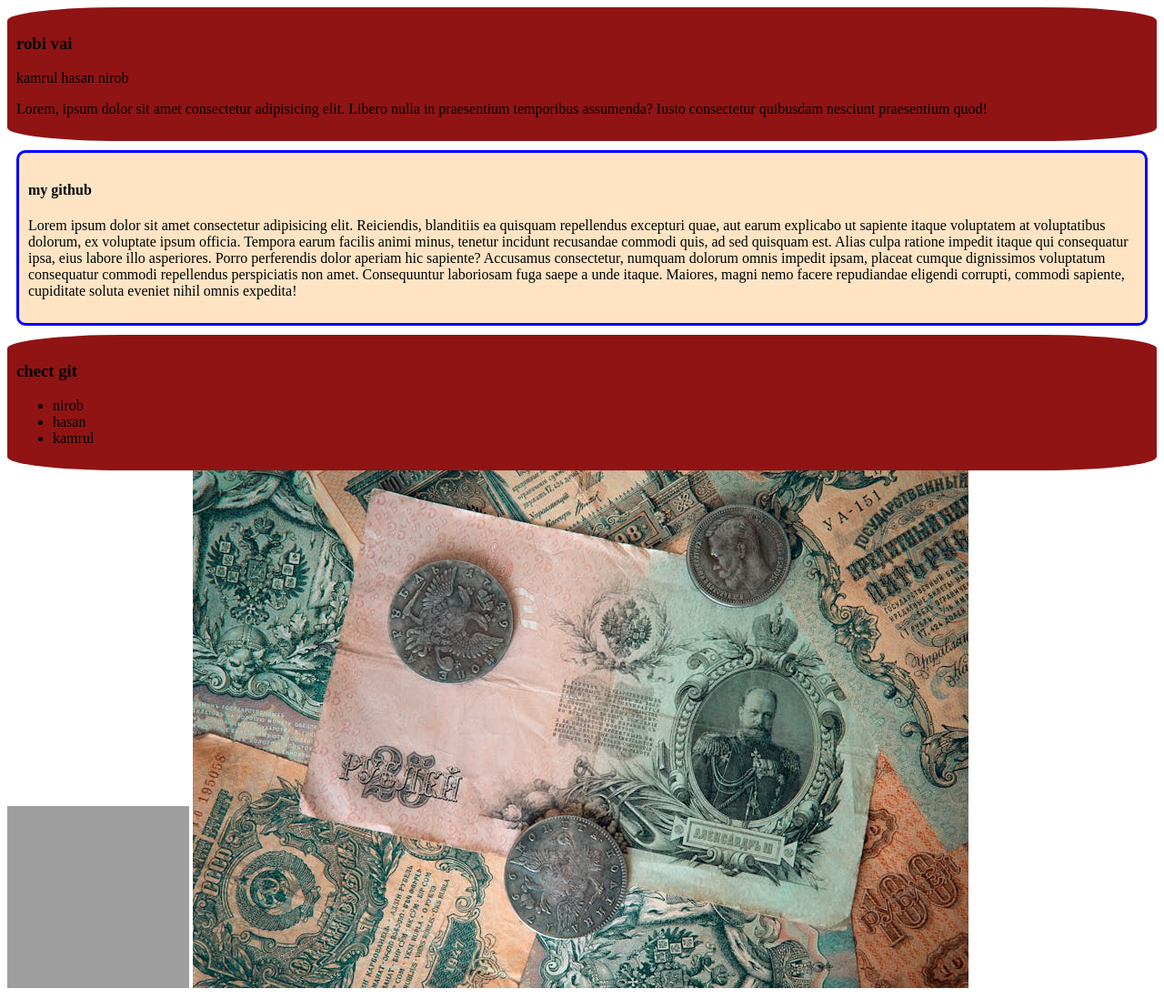
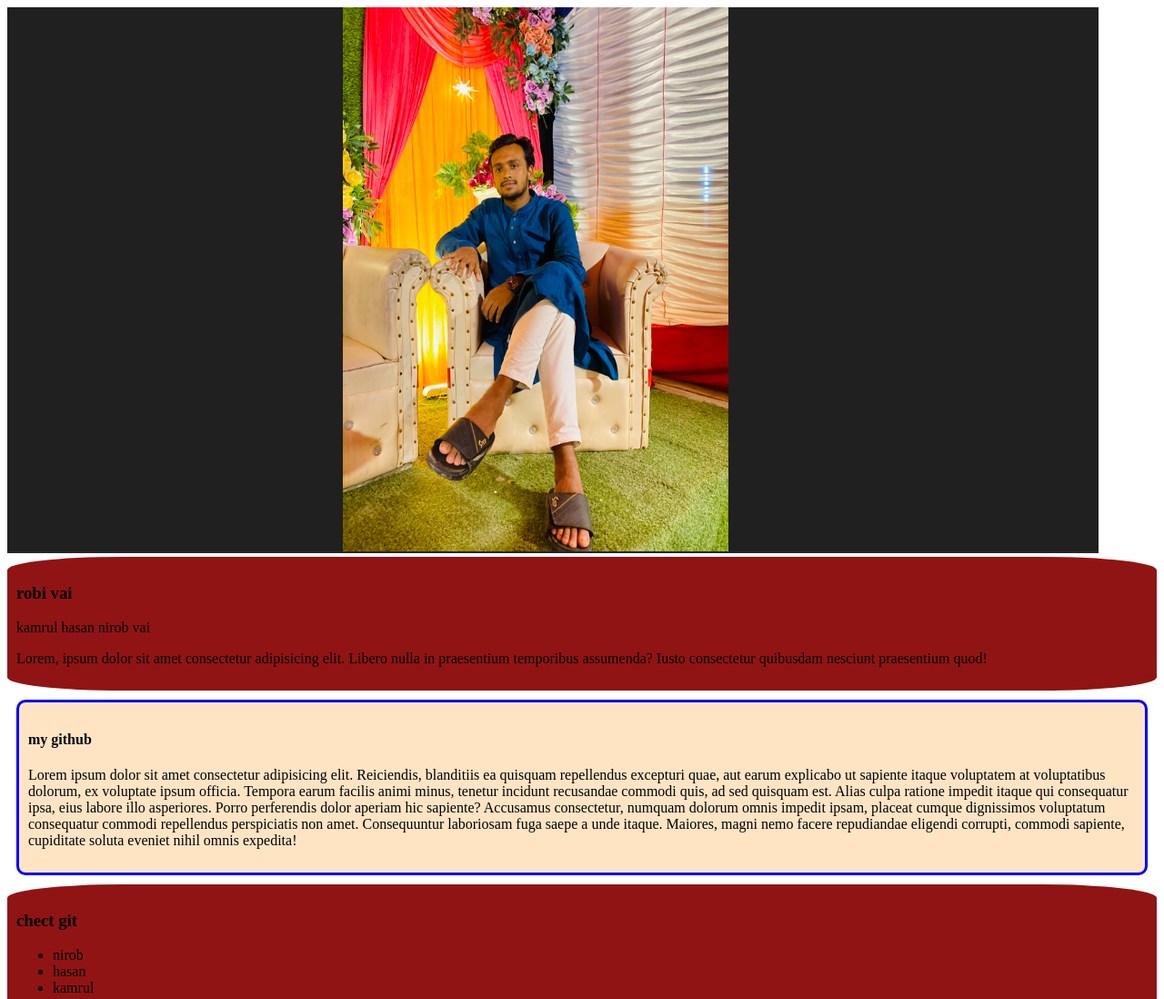
Before and after one commit to hnirob/my-first-github-repo, a plain HTML site: page index.html in a window 1280 px wide. Shown: the top 1098 px of the page at 91% size. Drawn offline with Linux system fonts and the light colour scheme; grey boxes are pictures that could not be loaded.

Commit message:
added the a

```diff
--- a/index.html
+++ b/index.html
@@ -7,9 +7,10 @@
    <link rel="stylesheet" href="style/blog.css">
 </head>
 <body>
+   <a href="images/new images/Screenshot 2024-10-14 212246.png" download="clict here"><img src="images/new images/Screenshot 2024-10-14 212246.png" width="1200px" height="600px"></a>
    <div>
       <h3>robi vai</h3>
-   <p>kamrul hasan nirob</p>
+   <p>kamrul hasan nirob vai </p>
    <p>Lorem, ipsum dolor sit amet consectetur adipisicing elit. Libero nulla in praesentium temporibus assumenda? Iusto consectetur quibusdam nesciunt praesentium quod!</p>
    </div>
    <div id="nirob">
```
